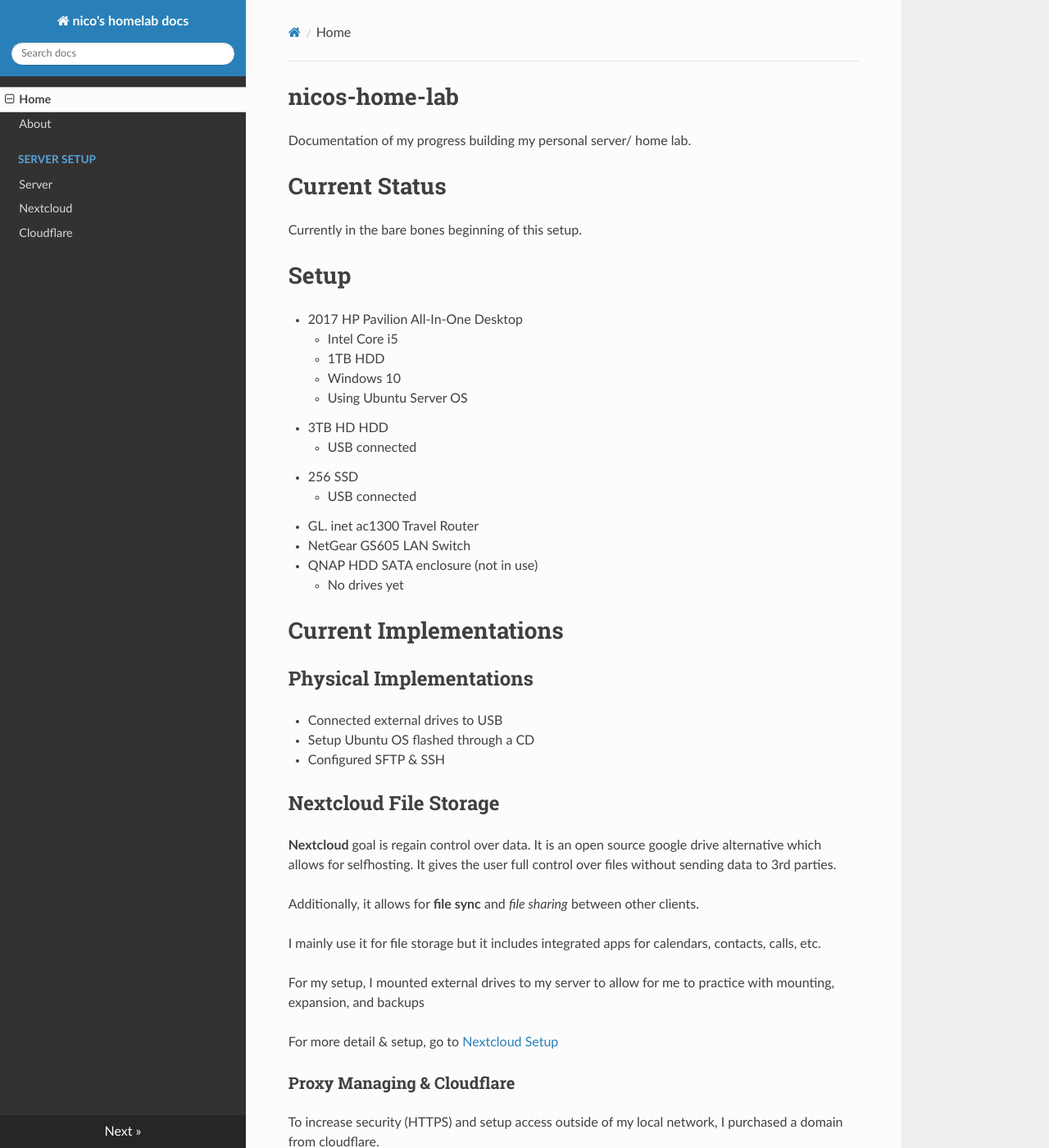
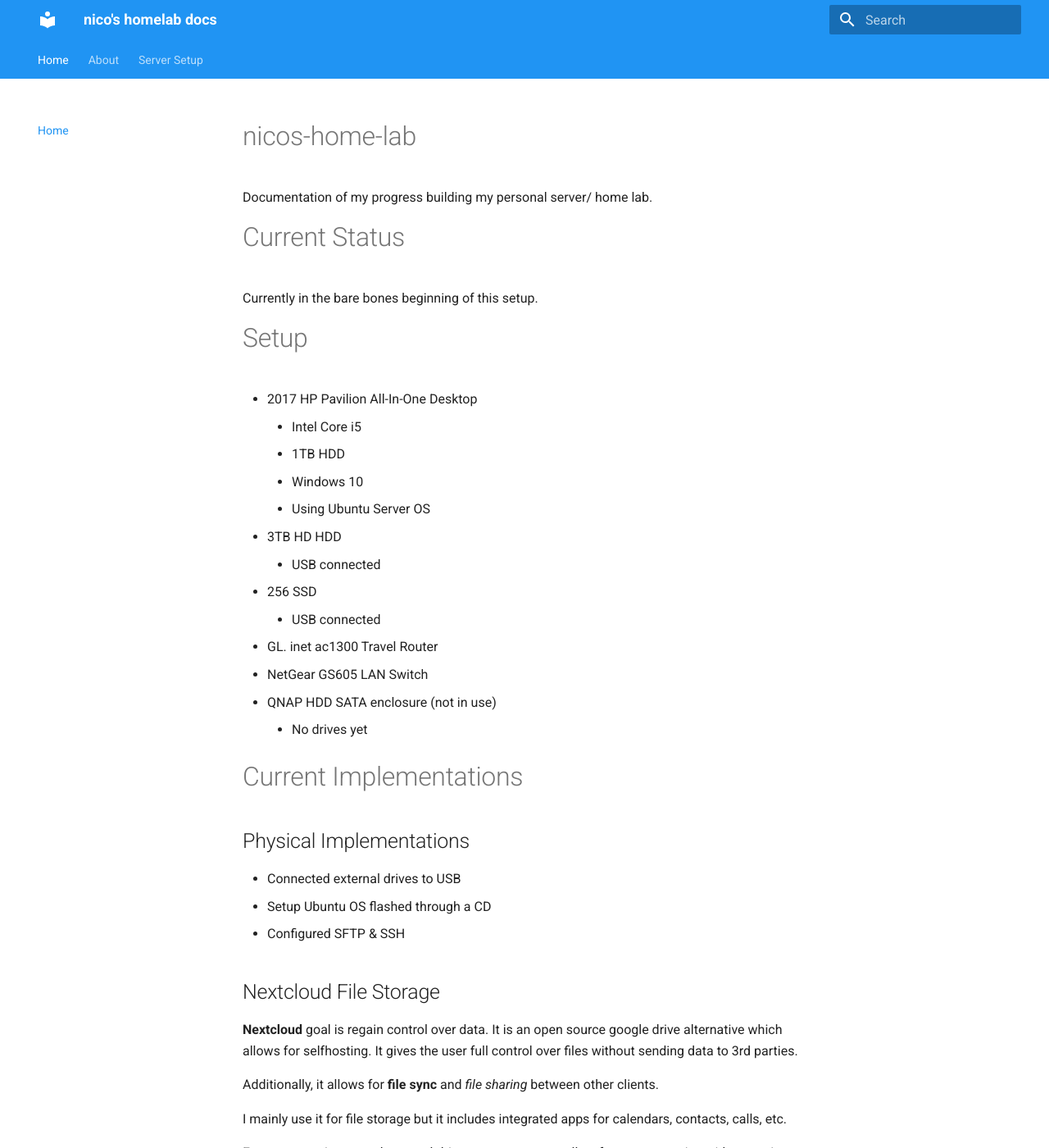
Before and after one commit to noranguy/home-lab, an MkDocs documentation site: the page built from docs/index.md, in a window 1280 px wide and 1400 px high. Shown: the whole window at 82% size. Built offline with MkDocs 1.6.1 and Material for MkDocs 9.7.7, drawn with Linux system fonts in a browser that asks for light colours; nearby versions of some CDN libraries; some of the changed text lies outside the part shown.

Commit message:
dark mode, fixing links, favicon, added git ignore for mkdocs material

```diff
--- a/docs/index.md
+++ b/docs/index.md
@@ -33,7 +33,7 @@ I mainly use it for file storage but it includes integrated apps for calendars,
 
 For my setup, I mounted external drives to my server to allow for me to practice with mounting, expansion, and backups
 
-For more detail & setup, go to [Nextcloud Setup](https://noranguy.github.io/home-lab/nextcloud/)
+For more detail & setup, go to [Nextcloud Setup](https://noranguy.github.io/home-lab/nextcloud-setup/)
 
 ### Proxy Managing & Cloudflare
 To increase security (HTTPS) and setup access outside of my local network, I purchased a domain from cloudflare.
@@ -42,7 +42,7 @@ To allow for connecting my server/devices to my domain, I used **cloudflare tunn
 
 This was the route I choose because my main router is unreachable. Additionally, I struggled with traditional port forwarding setup.
 
-For more detail & setup, go to [Cloudflare Tunneling Setup](https://noranguy.github.io/home-lab/cloudflare/)
+For more detail & setup, go to [Cloudflare Tunneling Setup](https://noranguy.github.io/home-lab/cloudflare-setup/)
 
 ### General Achievements
 - Connected/ mounted external storage devices to access through nextcloud
@@ -57,6 +57,6 @@ For more detail & setup, go to [Cloudflare Tunneling Setup](https://noranguy.git
     - host and manage books
 
 # Sources/ Resources
-[awesome-selfhosted](https://awesome-selfhosted.net/)
-[configuring-mkdocs-w/-github-pages](https://www.youtube.com/watch?v=pFG7Mpccgqk)
-[cloudflare](https://developers.cloudflare.com/tunnel/)
+- [awesome-selfhosted](https://awesome-selfhosted.net/)
+- [configuring-mkdocs-w/-github-pages](https://www.youtube.com/watch?v=pFG7Mpccgqk)
+- [cloudflare](https://developers.cloudflare.com/tunnel/)
--- a/mkdocs.yml
+++ b/mkdocs.yml
@@ -1,16 +1,16 @@
 site_name: nico's homelab docs
 theme:
-  name: readthedocs
+  name: material
   palette:
     primary: 'blue'
-    accent: 'light blue'
+    accent: 'dark blue'
+    mode: dark
   features:
     - navigation.tabs
     - navigation.instant
     - navigation.tracking
-  color_mode: auto
-extras:
-  favicon: images/favicon.jpg
+  color_mode: dark
+  favicon: img/favicon.ico
 nav:
   - Home: index.md
   - About: about.md
```
Also changed, not shown: docs/about.md (+1 -0 lines), docs/img/favicon.ico (added), images/favicon.png (deleted), 1 other file.
